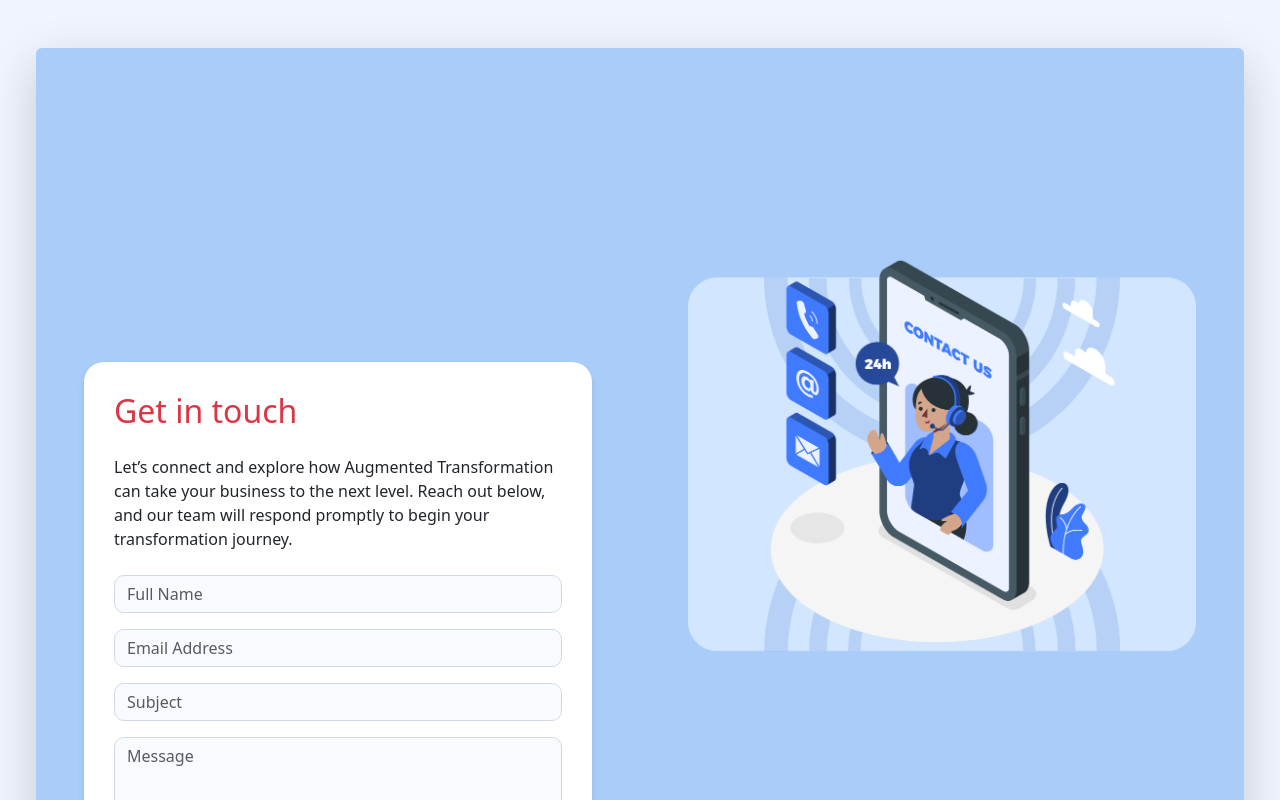
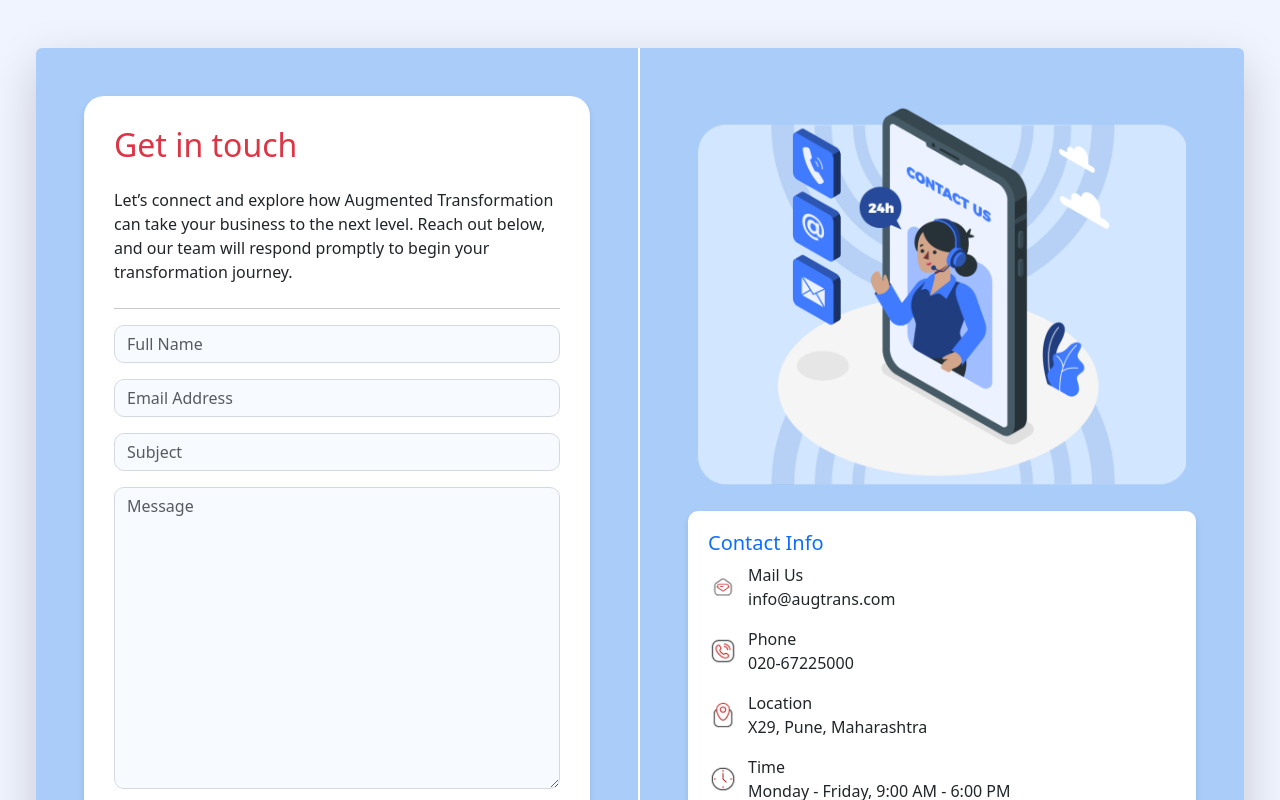
Before and after one commit to ROHIT2607/Augmented_Transformations, a React (Vite) app: page /contact in a window 1280 px wide. Shown: the top 800 px of the page. Built offline with nearby package versions, Linux system fonts and the light colour scheme.

Commit message:
Refactor Contact Us component for improved layout and styling

```diff
--- a/src/components/Contact/Contact.jsx
+++ b/src/components/Contact/Contact.jsx
@@ -5,7 +5,7 @@
   return (
     <Container fluid className="p-5" style={{ backgroundColor: "#F0F4FF" }}>
       <Row
-        className="align-items-center rounded shadow-lg"
+        className="d-flex align-items-stretch rounded shadow-lg"
         style={{
           backgroundColor: "#A9CCF9",
           borderRadius: "20px",
@@ -13,16 +13,20 @@
         }}
       >
         {/* Left Side - Form Section */}
-        <Col md={6} className="p-5">
+        <Col
+          md={6}
+          className="p-5 d-flex flex-column justify-content-center h-100"
+          style={{
+            borderRight: "2px solid #ffffff", // Optional: Add a separator line
+          }}
+        >
           <div
             style={{
               backgroundColor: "#FFFFFF",
               padding: "30px",
               borderRadius: "20px",
               boxShadow: "0 4px 6px rgba(0, 0, 0, 0.1)",
-              left:"5%",
-              top:"10%",
-              right:"50%",
+              height: "100%",
             }}
           >
             <h2 className="mb-4 text-danger">Get in touch</h2>
@@ -31,6 +35,7 @@
               your business to the next level. Reach out below, and our team
               will respond promptly to begin your transformation journey.
             </p>
+            <hr />
             <Form>
               <Form.Group className="mb-3">
                 <Form.Control
@@ -68,7 +73,7 @@
               <Form.Group className="mb-3">
                 <Form.Control
                   as="textarea"
-                  rows={3}
+                  rows={12}
                   placeholder="Message"
                   style={{
                     borderRadius: "10px",
@@ -94,27 +99,28 @@
         </Col>
 
         {/* Right Side - Contact Info Section */}
-        <Col md={6} className="p-5 d-flex flex-column justify-content-center">
-          <div
-            className="d-flex flex-column"
-            style={{
-              height: "100%",
-            }}
+        <Col
+          md={6}
+          className="p-5 d-flex flex-column justify-content-between h-100"
         >
           {/* Top Half: Image */}
           <div
-              className="d-flex justify-content-center align-items-center"
+            className="d-flex justify-content-center flex-grow-1 mb-3"
             style={{
-                flex: 1,
-                paddingBottom: "10px",
+              borderRadius: "10px",
+              overflow: "hidden",
+              backgroundColor: "#a9ccf9",
+              padding: "10px",
+              height: "50%", // Image container height
             }}
           >
             <img
-                src="public\Group 787.png"
+              src="public/Group 787-2.png" // Corrected the backslash
               alt="Contact Illustration"
               style={{
                 width: "100%",
-                  objectFit: "contain",
+                height: "auto",
+                objectFit: "cover", // Ensures the image fills from top
               }}
             />
           </div>
@@ -122,17 +128,17 @@
           {/* Bottom Half: Contact Info */}
           <div
             style={{
-                flex: 1,
               backgroundColor: "#ffffff",
               padding: "20px",
               borderRadius: "10px",
               boxShadow: "0 4px 6px rgba(0, 0, 0, 0.1)",
+              flexShrink: 0,
             }}
           >
             <h5 className="text-primary">Contact Info</h5>
             <div className="d-flex align-items-center mb-3">
               <img
-                  src="public\mail (1).gif"
+                src="public/mail (1).gif"
                 alt="Email Icon"
                 style={{ width: "30px", marginRight: "10px" }}
               />
@@ -143,8 +149,8 @@
             </div>
             <div className="d-flex align-items-center mb-3">
               <img
-                  src="public\Calling V5 (1).gif"
-                  alt="Email Icon"
+                src="public/Calling V5 (1).gif"
+                alt="Phone Icon"
                 style={{ width: "30px", marginRight: "10px" }}
               />
               <div>
@@ -154,8 +160,8 @@
             </div>
             <div className="d-flex align-items-center mb-3">
               <img
-                   src="public\location (1).gif"
-                  alt="Email Icon"
+                src="public/location (1).gif"
+                alt="Location Icon"
                 style={{ width: "30px", marginRight: "10px" }}
               />
               <div>
@@ -163,15 +169,15 @@
                 <p style={{ margin: 0 }}>X29, Pune, Maharashtra</p>
               </div>
             </div>
-              <div className="d-flex align-items-center mb-3">
+            <div className="d-flex align-items-center">
               <img
-                   src="public\time (1).gif"
-                  alt="Email Icon"
+                src="public/time (1).gif"
+                alt="Time Icon"
                 style={{ width: "30px", marginRight: "10px" }}
               />
               <div>
                 <p style={{ margin: 0 }}>Time</p>
-                  <p style={{ margin: 0 }}>Monday - Friday, 9:00 AM - 6:00 PM</p>                </div>
+                <p style={{ margin: 0 }}>Monday - Friday, 9:00 AM - 6:00 PM</p>
               </div>
             </div>
           </div>
```
Also changed, not shown: public/Group 787-2.png (added). Lines whose indentation alone changed are shown as unchanged.
